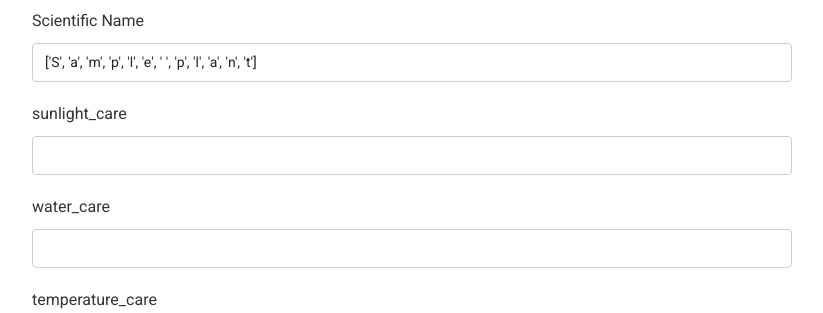
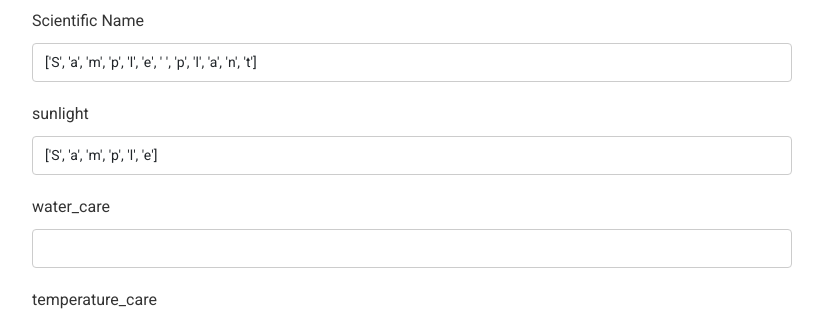
Before and after one commit to babeeshka/plant_app, a Flask app: page /plant/edit/1 in a window 1280 px wide. Shown: the part 314-627 px from the top of the page, without its empty margins (228-1051 px from the left). Run offline with Flask 3, Linux system fonts and the light colour scheme; tables that the repository leaves empty hold one stand-in row (values such as "Sample post"); some libraries are stand-ins or nearby versions.

Commit message:
pushing to dev

```diff
--- a/app.py
+++ b/app.py
@@ -167,7 +167,7 @@ def add_to_database():
     # Retrieve the data for the new plant from the form
     common_name = request.form.get('common_name') or None
     scientific_name = request.form.get('scientific_name') or None
-    sunlight_care = request.form.get('sunlight_care') or None
+    #sunlight = request.form.get('sunlight') or None
     water_care = request.form.get('water_care') or None
     temperature_care = request.form.get('temperature_care') or None
     humidity_care = request.form.get('humidity_care') or None
@@ -194,7 +194,7 @@ def add_to_database():
     new_plant = Plant(
         common_name=common_name,
         scientific_name=scientific_name,
-        sunlight_care=sunlight_care,
+        sunlight=sunlight,
         water_care=water_care,
         temperature_care=temperature_care,
         humidity_care=humidity_care,
@@ -235,7 +235,7 @@ def edit_plant(plant_id):
     if request.method == 'POST':
         plant.common_name = request.form['common_name']
         plant.scientific_name = request.form['scientific_name']
-        plant.sunlight_care = request.form['sunlight_care']
+        plant.sunlight = request.form['sunlight']
         plant.water_care = request.form['water_care']
         plant.temperature_care = request.form['temperature_care']
         plant.humidity_care = request.form['humidity_care']
--- a/config.py
+++ b/config.py
@@ -2,4 +2,5 @@ import os
 
 TREFLE_API_BASE_URL = "https://trefle.io/api/v1"
 TREFLE_TOKEN = os.environ.get('TREFLE_TOKEN')
+PERENUAL_API_KEY='sk-7HI8645ea594dca30915'
 DATABASE_URL = os.environ.get('DATABASE_URL')
--- a/templates/edit_plant.html
+++ b/templates/edit_plant.html
@@ -17,9 +17,9 @@
                    value="{{ plant.scientific_name }}" required>
         </div>
         <div class="form-group">
-            <label for="sunlight_care">sunlight_care</label>
-            <input type="text" class="form-control" name="sunlight_care" id="sunlight_care"
-                   value="{{ plant.sunlight_care }}" required>
+            <label for="sunlight">sunlight</label>
+            <input type="text" class="form-control" name="sunlight" id="sunlight"
+                   value="{{ plant.sunlight }}" required>
         </div>
         <div class="form-group">
             <label for="water_care">water_care</label>
--- a/templates/manual_entry.html
+++ b/templates/manual_entry.html
@@ -28,8 +28,8 @@
                                placeholder="enter water care..." required>
                     </div>
                     <div>
-                        <label for="sunlight_care">Sunlight Care:</label>
-                        <input type="text" class="form-control" id="sunlight_care" name="sunlight_care"
+                        <label for="sunlight">Sunlight Care:</label>
+                        <input type="text" class="form-control" id="sunlight" name="sunlight"
                                placeholder="enter sunlight care..." required>
                     </div>
                 </div>
--- a/templates/modify_plant.html
+++ b/templates/modify_plant.html
@@ -13,8 +13,8 @@
       {{ form.scientific_name(class_='form-control') }}
     </div>
     <div class="form-group">
-      {{ form.sunlight_care.label(class_='form-label') }}
-      {{ form.sunlight_care(class_='form-control') }}
+      {{ form.sunlight.label(class_='form-label') }}
+      {{ form.sunlight(class_='form-control') }}
     </div>
     <div class="form-group">
       {{ form.water_care.label(class_='form-label') }}
--- a/templates/plant_info.html
+++ b/templates/plant_info.html
@@ -24,7 +24,7 @@
                 <tr>
                     <td>{{ plant.common_name if plant.common_name else "No data" }}</td>
                     <td>{{ plant.scientific_name if plant.scientific_name else "No data" }}</td>
-                    <td>{{ plant.sunlight_care if plant.sunlight_care else "No data" }}</td>
+                    <td>{{ plant.sunlight if plant.sunlight else "No data" }}</td>
                     <td>{{ plant.water_care if plant.water_care else "No data" }}</td>
                     <td>{{ plant.temperature_care if plant.temperature_care else "No data" }}</td>
                     <td>{{ plant.humidity_care if plant.humidity_care else "No data" }}</td>
--- a/templates/search_results.html
+++ b/templates/search_results.html
@@ -14,7 +14,7 @@
     <p><strong>Scientific name:</strong> {{ plant.scientific_name }}</p>
     <p><strong>Other names:</strong> {{ plant.other_names }}</p>
     <p><strong>Cycle:</strong> {{ plant.cycle }}</p>
-    <p><strong>Sunlight care:</strong> {{ plant.sunlight_care }}</p>
+    <p><strong>Sunlight care:</strong> {{ plant.sunlight }}</p>
     <p><strong>Water care:</strong> {{ plant.water_care }}</p>
 </div>
 
@@ -33,7 +33,7 @@
         <input type="hidden" name="csrf_token" value="{{ csrf_token() }}">
         <input type="hidden" name="common_name" value="{{ result.common_name }}">
         <input type="hidden" name="scientific_name" value="{{ result.scientific_name }}">
-        <input type="hidden" name="sunlight_care" value="{{ result.sunlight_care }}">
+        <input type="hidden" name="sunlight" value="{{ result.sunlight }}">
         <input type="hidden" name="water_care" value="{{ result.water_care }}">
         <input type="hidden" name="type" value="{{ result.type }}">
         <input type="hidden" name="dimension" value="{{ result.dimension }}">
```
